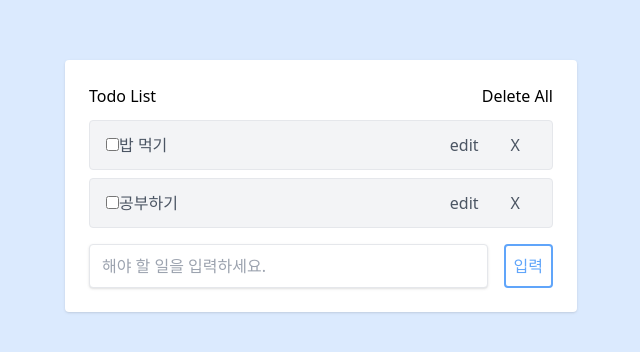
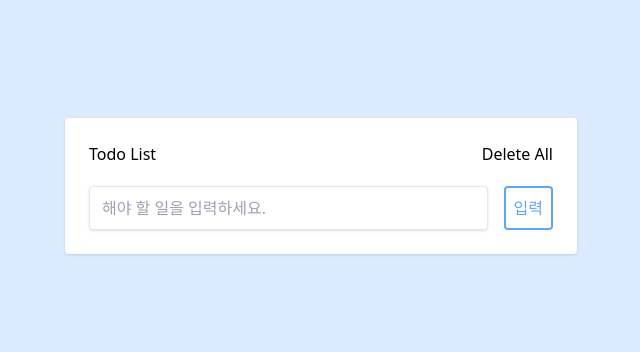
Before and after one commit to meanzi3/react-todo-app, a React (Create React App) app: page / in a window 1280 px wide. Shown: the part 214-566 px from the top of the page, without its empty margins (319-959 px from the left). Built offline with nearby package versions, Linux system fonts and the light colour scheme.

Commit message:
feature: LocalStorage에 데이터 저장 기능 구현

```diff
--- a/src/App.js
+++ b/src/App.js
@@ -3,11 +3,11 @@ import "./App.css";
 import Lists from "./components/Lists";
 import Form from "./components/Form";
 
+const initialTodoData = localStorage.getItem("todoData")
+  ? JSON.parse(localStorage.getItem("todoData"))
+  : [];
 export default function App() {
-  const [todoData, setTodoData] = useState([
-    { id: 1, title: "밥 먹기", completed: false },
-    { id: 2, title: "공부하기", completed: false },
-  ]);
+  const [todoData, setTodoData] = useState(initialTodoData);
   const [value, setValue] = useState("");
 
   // X 버튼 클릭 이벤트 함수
@@ -15,6 +15,7 @@ export default function App() {
     (id) => {
       let nowTodoData = todoData.filter((data) => data.id !== id);
       setTodoData(nowTodoData);
+      localStorage.setItem("todoData", JSON.stringify(nowTodoData));
     },
     [todoData]
   );
@@ -33,11 +34,13 @@ export default function App() {
 
     // 추가하기, input 값 초기화
     setTodoData((prev) => [...prev, newTodo]);
+    localStorage.setItem("todoData", JSON.stringify([...todoData, newTodo]));
     setValue("");
   };
 
   const handleRemoveClick = () => {
     setTodoData([]);
+    localStorage.setItem("todoData", JSON.stringify([]));
   };
 
   return (
--- a/src/components/List.js
+++ b/src/components/List.js
@@ -23,6 +23,7 @@ const List = React.memo(
         return data;
       });
       setTodoData(nowTodoData);
+      localStorage.setItem("todoData", JSON.stringify(nowTodoData));
     };
     const handleEditChange = (e) => {
       setEditedTitle(e.target.value);
@@ -37,6 +38,7 @@ const List = React.memo(
         return data;
       });
       setTodoData(newTodoData);
+      localStorage.setItem("todoData", JSON.stringify(newTodoData));
       setIsEditing(false);
     };
     if (isEditing) {
--- a/src/components/Lists.js
+++ b/src/components/Lists.js
@@ -18,6 +18,7 @@ const Lists = React.memo(({ todoData, setTodoData, handleClick }) => {
     // 원하는 자리에 reorderdItem을 insert 해준다.
     newTodoData.splice(result.destination.index, 0, redoredItem);
     setTodoData(newTodoData);
+    localStorage.setItem("todoData", JSON.stringify(newTodoData));
   };
   return (
     <div>
```
